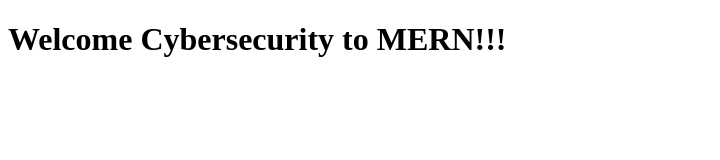
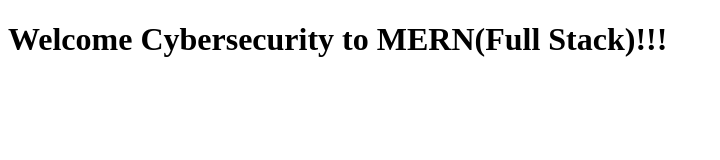
Before and after one commit to KANISHKA-0519/MERNSTACK, a plain HTML site: page index.html in a window 1280 px wide. Shown: the whole page, without its empty margins (0-720 px from the left). Drawn offline with Linux system fonts and the light colour scheme.

Commit message:
Modifying index.html

```diff
--- a/index.html
+++ b/index.html
@@ -3,9 +3,9 @@
 <head>
     <meta charset="UTF-8">
     <meta name="viewport" content="width=device-width, initial-scale=1.0">
-    <title>MERN</title>
+    <title>MERN Stack</title>
 </head>
 <body>
-    <h1>Welcome Cybersecurity to MERN!!! </h1>
+    <h1>Welcome Cybersecurity to MERN(Full Stack)!!! </h1>
 </body>
 </html>
```
